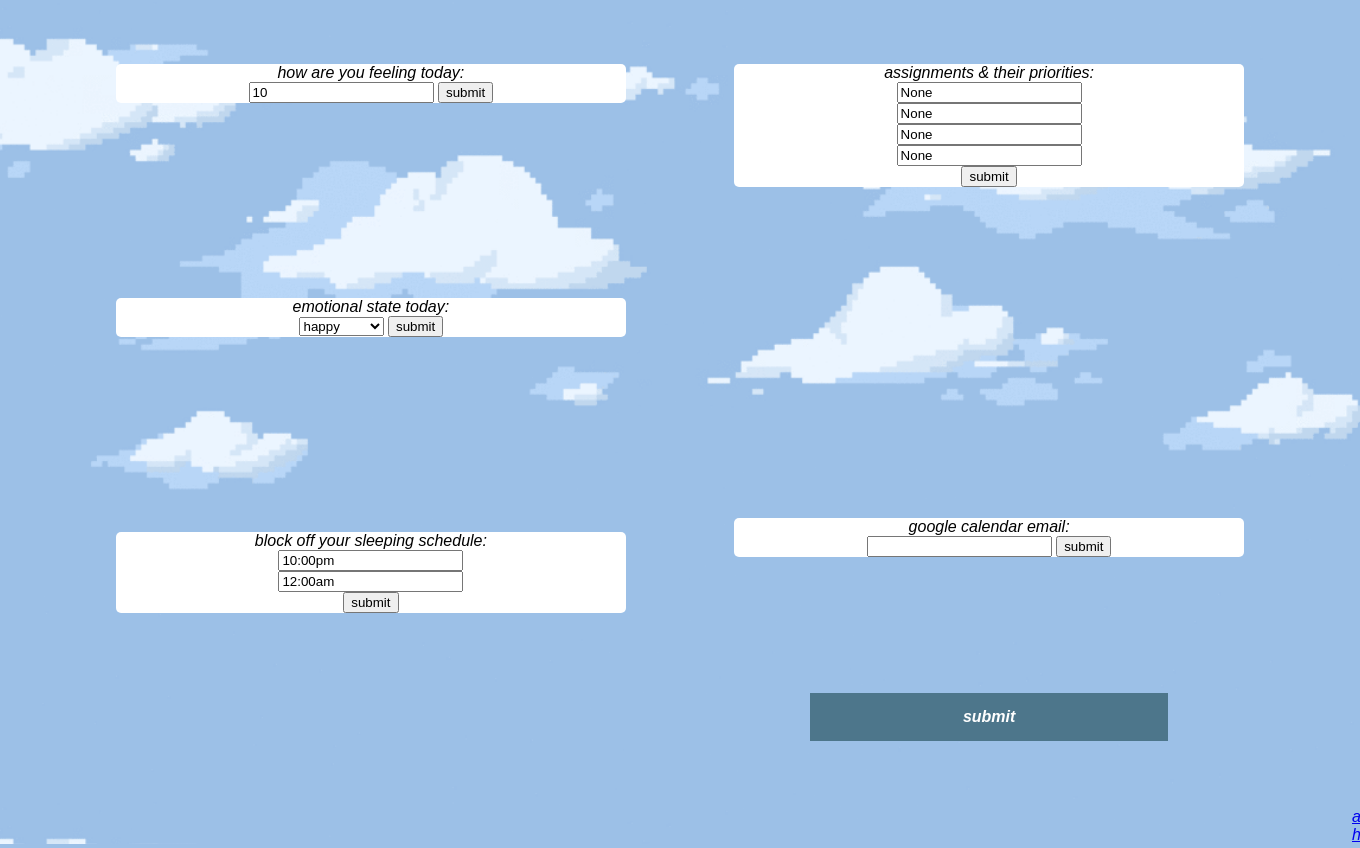
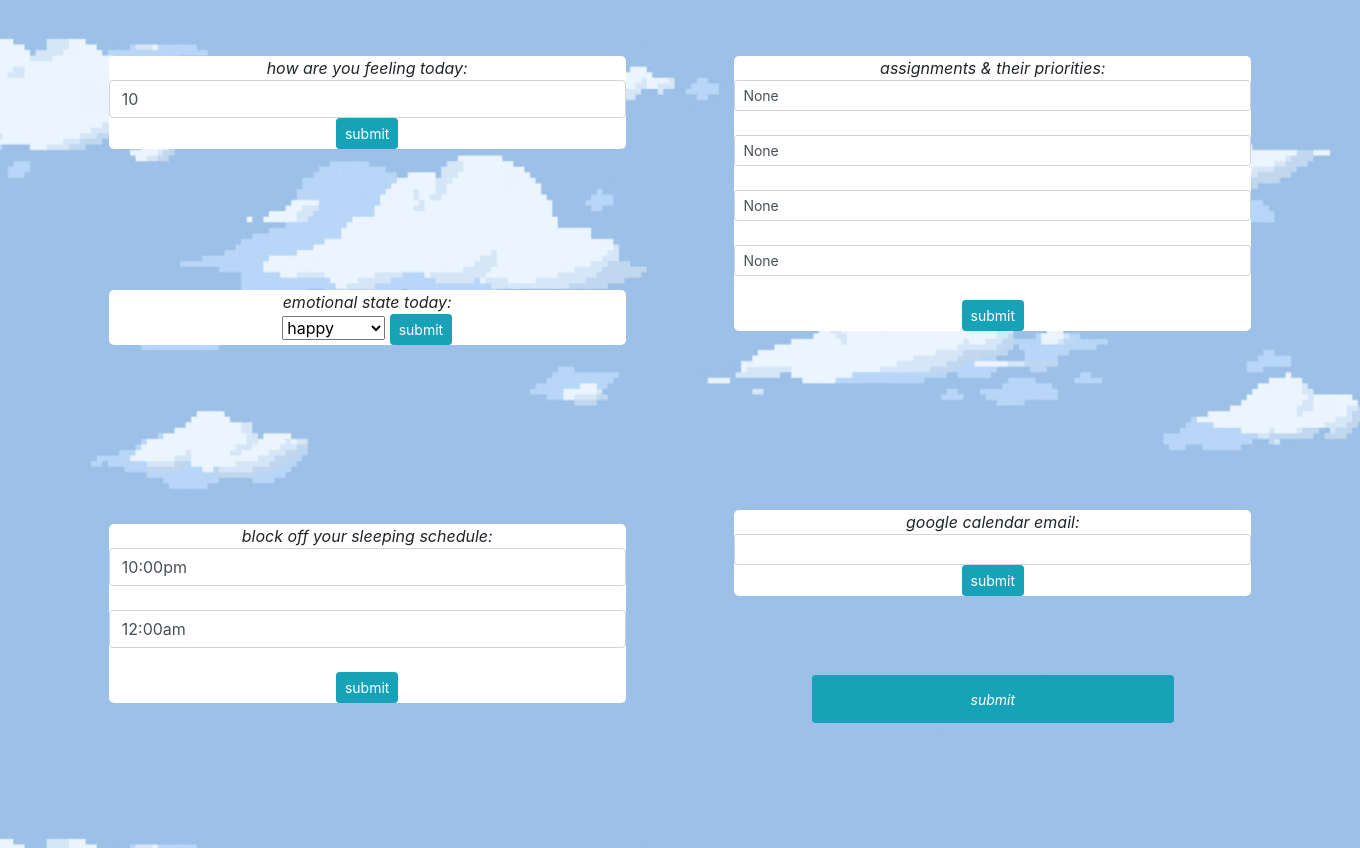
Before and after one commit to derekw23/HackSC, a Flask app: page /inputs in a window 1360 px wide; the page is wider, and only the part inside the window is pictured. Run offline with Flask 2, Linux system fonts and the light colour scheme; some libraries are stand-ins or nearby versions.

Commit message:
cooler buttons

```diff
--- a/flask intro/templates/inputs.html
+++ b/flask intro/templates/inputs.html
@@ -7,6 +7,7 @@
   <meta http-equiv="X-UA-Compatible" content="ie=edge">
   <title>Your Inputs</title>
   <link rel="stylesheet" href="{{ url_for('static', filename='css/style.css') }}">
+  <link rel="stylesheet" href="https://stackpath.bootstrapcdn.com/bootstrap/4.4.1/css/bootstrap.min.css" integrity="sha384-Vkoo8x4CGsO3+Hhxv8T/Q5PaXtkKtu6ug5TOeNV6gBiFeWPGFN9MuhOf23Q9Ifjh" crossorigin="anonymous">
 </head>
 
 
@@ -14,8 +15,8 @@
   <div class="inputsmain">
     <div class="inputs">
       <form action="{{ url_for('addfeel') }}" method="post">
-        <div id="feeling"><div class="box">how are you feeling today:<br><input type="text" name="feel" value="10">
-        <input type="submit" value="submit" /></form><br></div></div>
+        <div id="feeling"><div class="box">how are you feeling today:<br><input type="text" name="feel" value="10"class="form-control">
+        <input type="submit" value="submit" class="btn btn-info btn-sm"/></form><br></div></div>
         <div id="other"></div>
       <form action="{{ url_for('addemotion') }}" method="post">
         <div id="emotion"><div class="box">emotional state today:<br>
@@ -25,30 +26,32 @@
             <option value="anxious">anxious</option>
             <option value="nervous">nervous</option>
           </select>
-          <input type="submit" value="submit" /></form><br></div></div>
+          <input type="submit" value="submit" class="btn btn-info btn-sm" /></form><br></div></div>
         <div id="other2"></div>
       <form action="{{ url_for('addsleep') }}" method="post">
         <div id="sleep"><div class="box">block off your sleeping schedule:<br>
-          <input type="text" name="weekday" value="10:00pm"><br>
-          <input type="text" name="weekend" value="12:00am"><br>
-          <input type="submit" value="submit" /></form></div></div>
+          <div class="col-xs-2">
+            <input type="text" name="weekday" value="10:00pm" class="form-control"><br>
+            <input type="text" name="weekend" value="12:00am" class="form-control"><br>
+            <input type="submit" value="submit" class="btn btn-info btn-sm"/></form></div></div>
+          </div>
     </div>
     <div class="inputs2">
       <form action="{{ url_for('addassign') }}" method="post">
         <div id="assign"><div class="box">assignments & their priorities:<br>
-          <input type="text" name="aname" value="None"><br>
-          <input type="text" name="apriority" value="None"><br>
-          <input type="text" name="aworkload" value="None"><br>
-          <input type="text" name="adate" value="None"><br>
-      <input type="submit" value="submit" /></form>
+          <input type="text" name="aname" value="None"class="form-control form-control-sm"placeholder=".col-xs-2"><br>
+          <input type="text" name="apriority" value="None"class="form-control form-control-sm"placeholder=".col-xs-2"><br>
+          <input type="text" name="aworkload" value="None"class="form-control form-control-sm"placeholder=".col-xs-2"><br>
+          <input type="text" name="adate" value="None"class="form-control form-control-sm"placeholder=".col-xs-2"><br>
+      <input type="submit" value="submit" class="btn btn-info btn-sm"/></form>
           </div>
         </div>
         <div id="other"></div>
       <form action="{{ url_for('addgoogle') }}" method="post">
-        <div id="google"><div class="box">google calendar email:<br><input type="text" name="google">
-      <input type="submit" value="submit" /></form><br></div></div>
+        <div id="google"><div class="box">google calendar email:<br><input type="text" name="google"class="form-control form-control-sm">
+      <input type="submit" value="submit" class="btn btn-info btn-sm"/></form><br></div></div>
         <div id="other2"></div>
-        <div id="button"><a href="calendar"><button type="button">submit</button></a></div>
+        <div id="button"><a href="calendar"><button type="button"class="btn btn-info btn-sm">submit</button></a></div>
     </div>
     <div class="extra"><a id="about" href="about">about</a>
     <a id="home" href="HackSCHomePage">home</a></div>
```
Also changed, not shown: flask intro/templates/about.html (added, +56 -0 lines).
